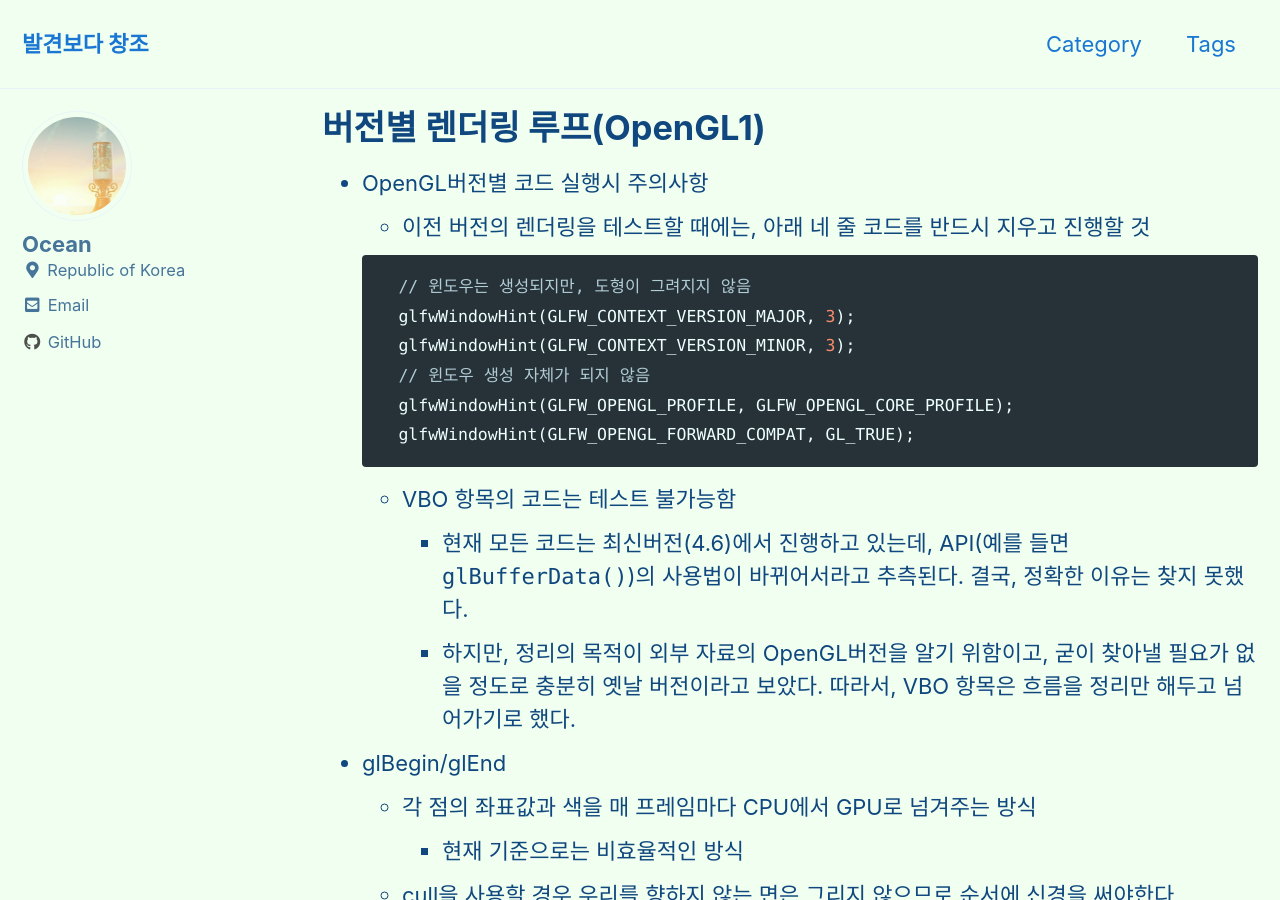
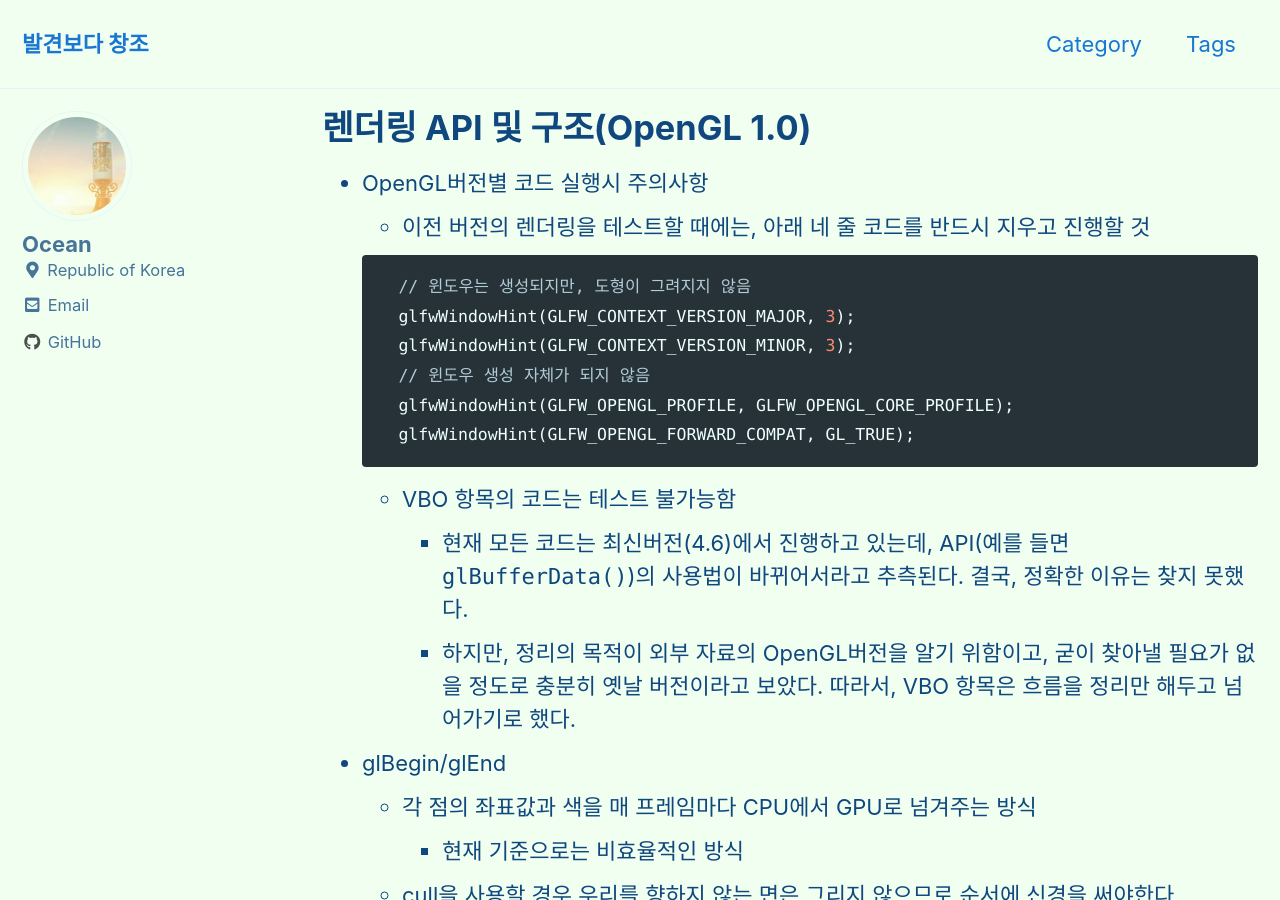
Before and after one commit to OceanShape/OceanShape.github.io, a Jekyll site: the page built from _posts/2022-10-06-opengl1-rendering-api-structure.md, in a window 1280 px wide and 900 px high. Built offline with Jekyll 4.4.1, drawn with Linux system fonts in a browser that asks for light colours; cached includes are drawn as plain includes.

Commit message:
Update 221006

```diff
--- a/_posts/2022-10-06-opengl-rendering-loop-version1.md
+++ b/_posts/2022-10-06-opengl1-rendering-api-structure.md
@@ -1,6 +1,6 @@
 ---
 layout: post
-title:  "버전별 렌더링 루프(OpenGL1)"
+title:  "렌더링 API 및 구조(OpenGL 1.0)"
 categories: opengl
 ---
 
```
